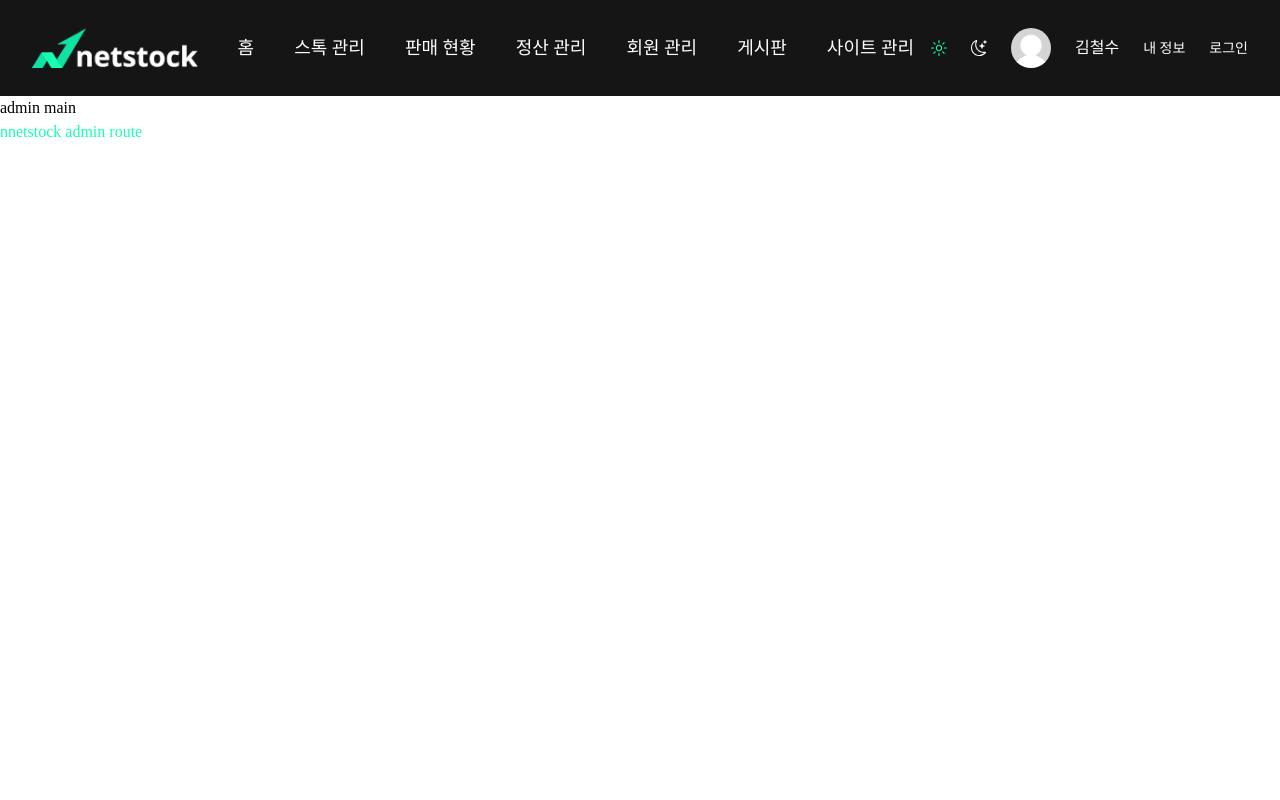
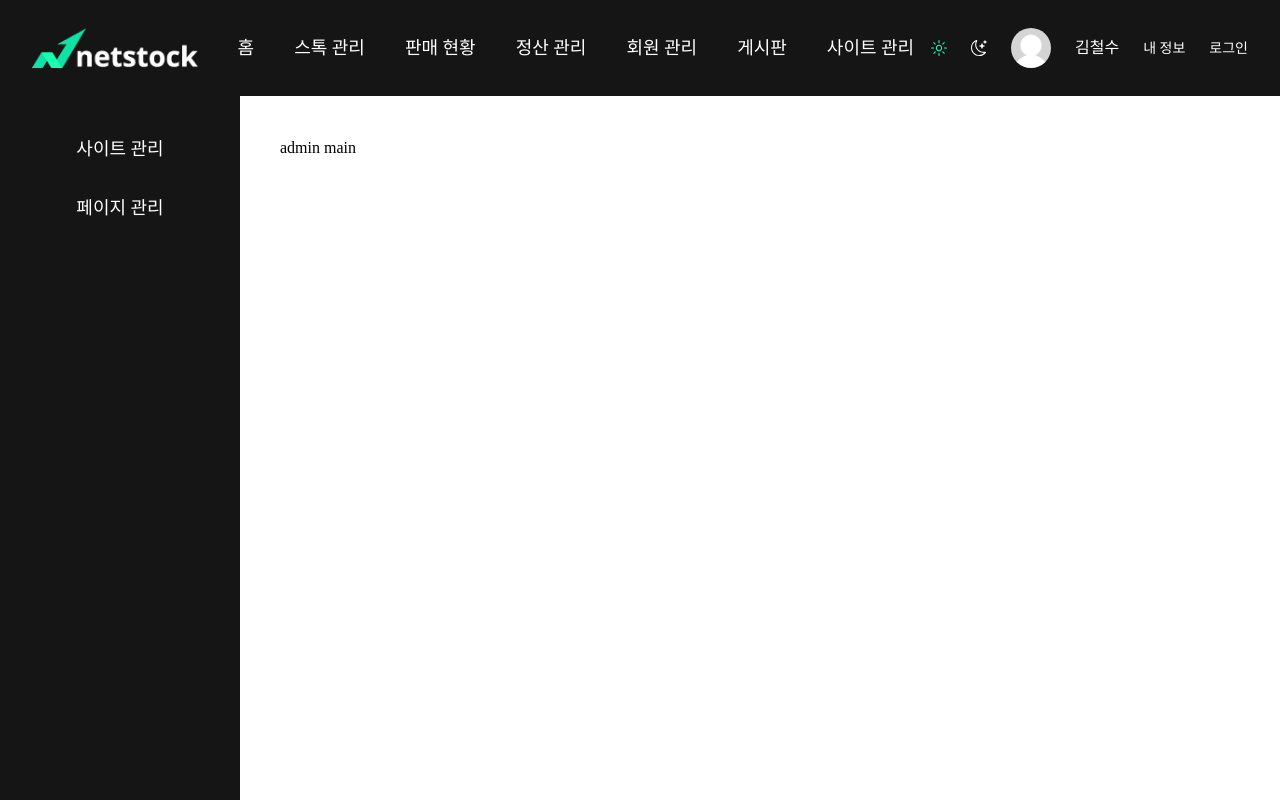
Before and after one commit to netmaru-dev/nnetstock-front, a React (Vite) app: page /admin in a window 1280 px wide. Built offline with nearby package versions, Linux system fonts and the light colour scheme; a web font is replaced by a local one.

Commit message:
🔧 wrench: 레이아웃 분리

```diff
--- a/src/admin/AdminApp.tsx
+++ b/src/admin/AdminApp.tsx
@@ -1,16 +1,12 @@
 import { QueryClient, QueryClientProvider } from '@tanstack/react-query';
-import { Outlet } from 'react-router-dom';
-import Header from './components/layouts/Header';
+import AdminLayout from './AdminLayout';
 
 const queryClient = new QueryClient();
 
 const AdminApp = () => {
   return (
     <QueryClientProvider client={queryClient}>
-      <Header />
-      <Outlet />
-      <h1 className='text-primary text-2xl'>nnetstock admin route</h1>
-      {/* <Footer /> */}
+      <AdminLayout />
     </QueryClientProvider>
   );
 };
--- /dev/null
+++ b/src/admin/AdminLayout.tsx
@@ -0,0 +1,19 @@
+import Header from './components/layouts/Header';
+import SideMenu from './components/layouts/SideMenu';
+import { Outlet } from 'react-router-dom';
+
+const AdminLayout = () => {
+  return (
+    <div className='flex h-screen flex-col'>
+      <Header />
+      <main className='flex flex-1'>
+        <SideMenu />
+        <div className='flex-1 p-10'>
+          <Outlet />
+        </div>
+      </main>
+    </div>
+  );
+};
+
+export default AdminLayout;
```
